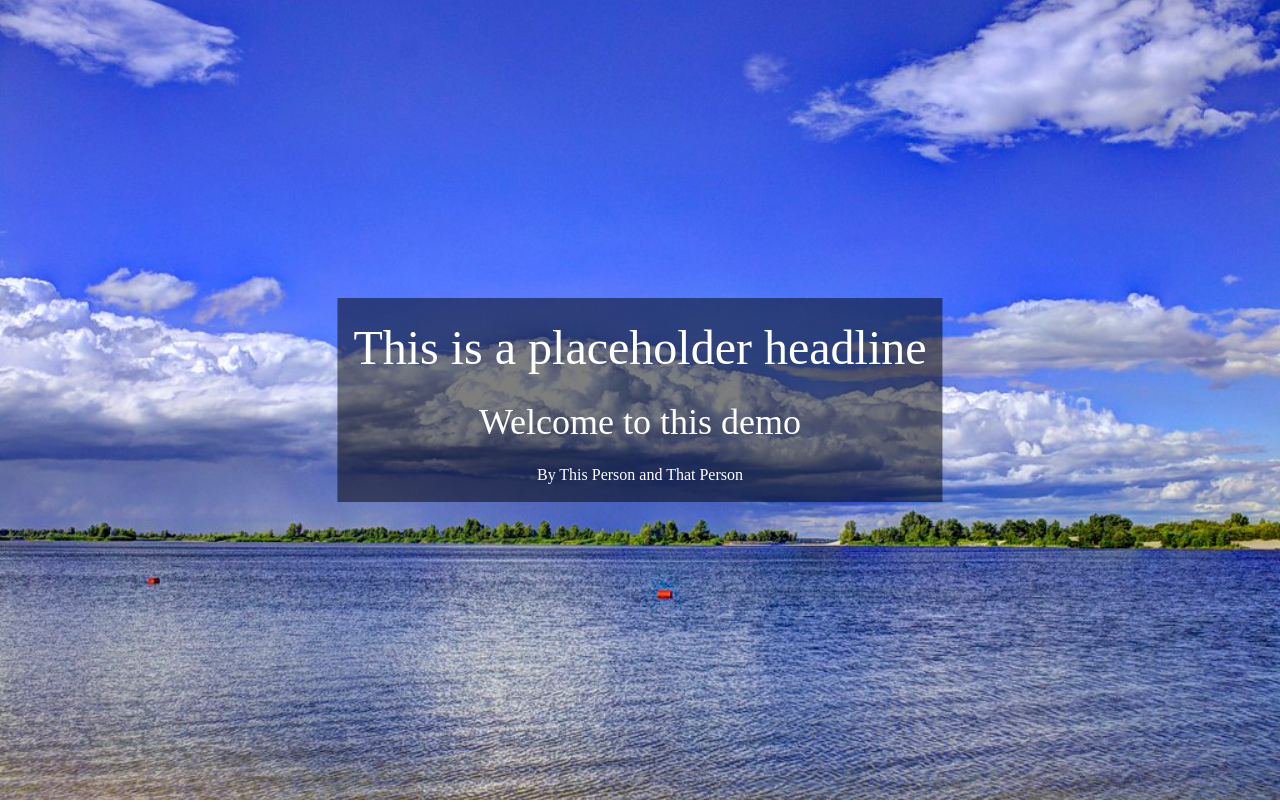
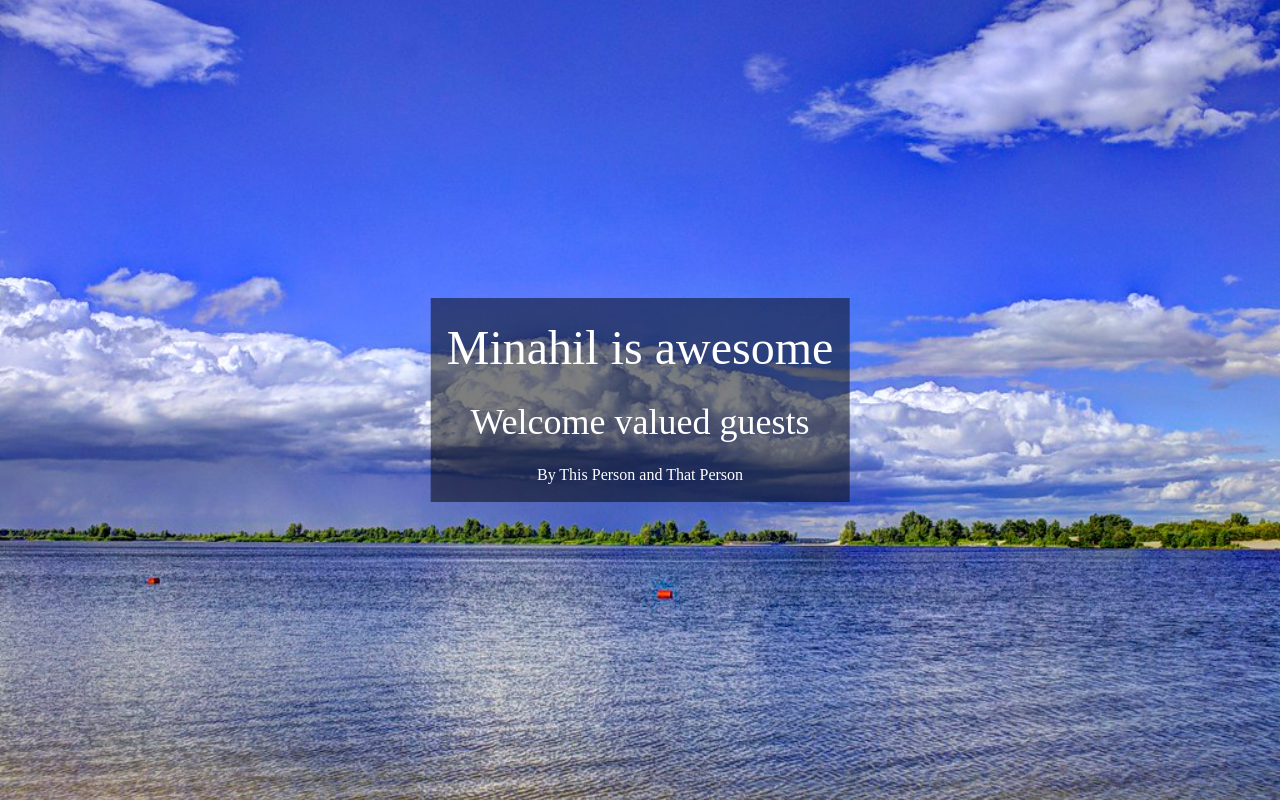
Before and after one commit to ucbsoj/cps-1, a SvelteKit app: page /demo in a window 1280 px wide. Shown: the top 802 px of the page. Built offline with nearby package versions, Linux system fonts and the light colour scheme; a web font is replaced by a local one.

Commit message:
on Andres branch

```diff
--- a/src/components/demo/Demo.Hero.svelte
+++ b/src/components/demo/Demo.Hero.svelte
@@ -12,8 +12,8 @@
 </script>
 
 <Hero
-	hed="This is a placeholder headline"
-	dek="Welcome to this demo"
+	hed="Minahil is awesome"
+	dek="Welcome valued guests"
 	byline="By This Person and That Person"
 	src="/demo/assets/test.jpg"
 	alt="A lake and some clouds"
```
